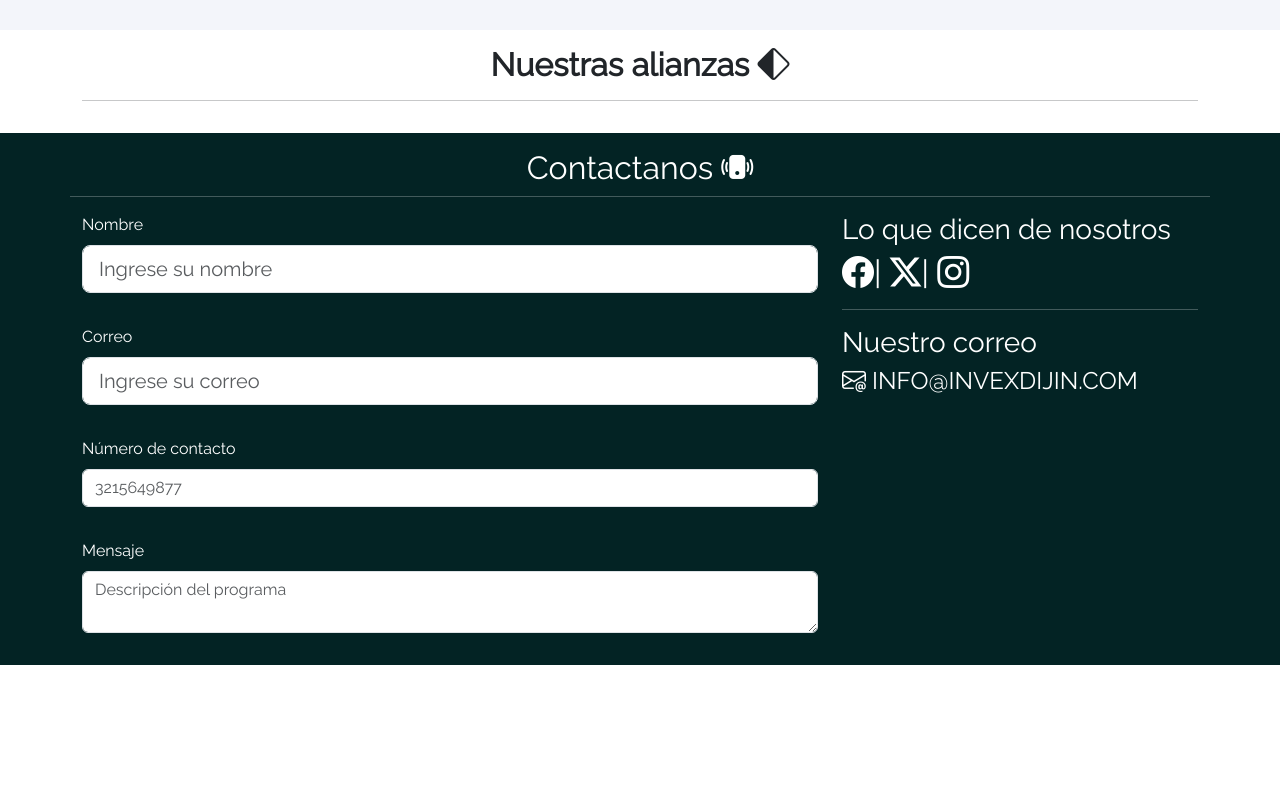
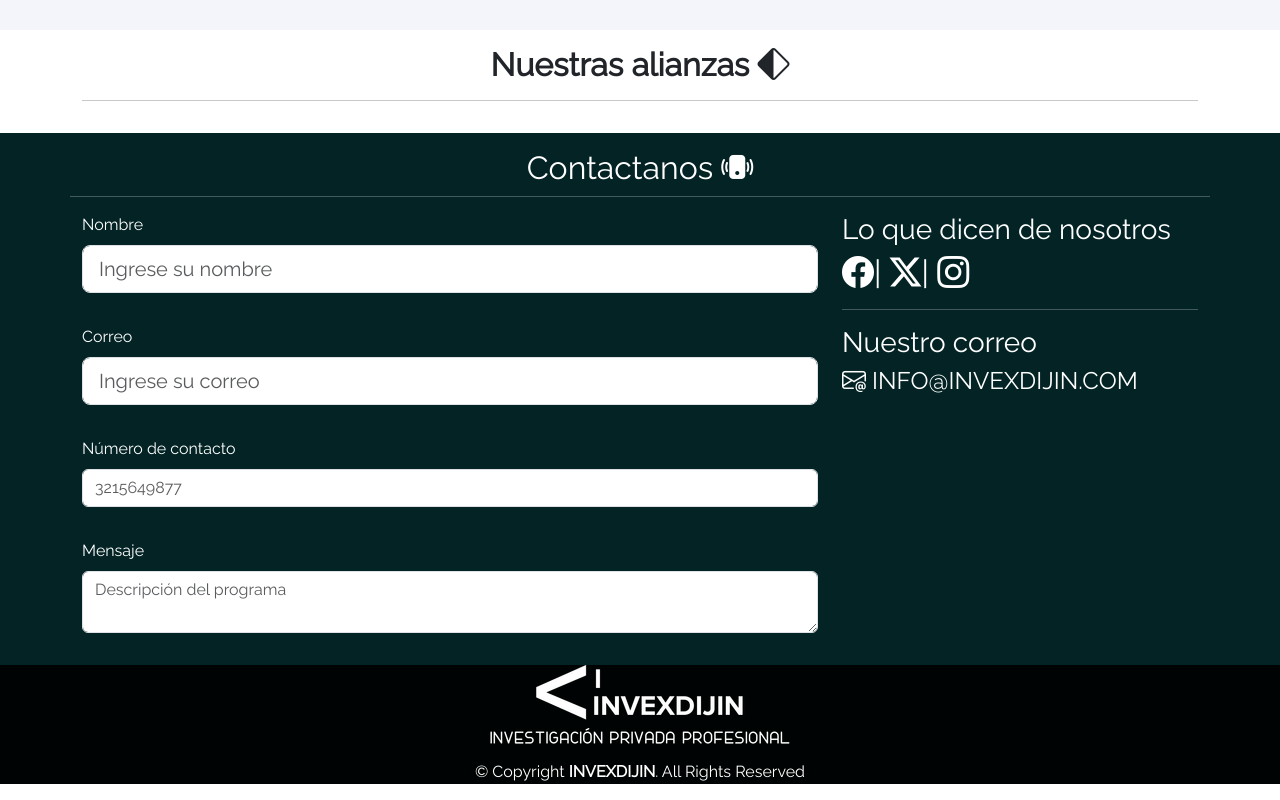
Before and after one commit to dpanqueva/personal-history-app, an Angular app: page / in a window 1280 px wide. Shown: the part 1872-2672 px from the top of the page. Before the commit the page ends 2537 px from the top, so only its background shows below. Built offline with nearby package versions, Linux system fonts and the light colour scheme.

Commit message:
include all styles for front, now to develop for whatsapp

```diff
--- a/src/app/app.component.html
+++ b/src/app/app.component.html
@@ -5,3 +5,4 @@
 <app-about></app-about>
 <app-alliances></app-alliances>
 <app-contact></app-contact>
+<app-footer></app-footer>
--- a/src/app/components/about/about.component.html
+++ b/src/app/components/about/about.component.html
@@ -7,7 +7,7 @@
         <hr />
         <div class="row">
             <div class="col-xs-12 col-sm-12 col-md-12 col-lg-4">
-                <img src="../../../assets/img/logo.png" alt="">
+                <img src="./assets/img/logo.png" alt="">
             </div>
             <div class="col-xs-12 col-sm-12 col-md-12 col-lg-8">
                 <p>
--- a/src/app/components/footer/footer.component.css
+++ b/src/app/components/footer/footer.component.css
@@ -0,0 +1,3 @@
+.footer{
+    background-color: #000303;
+}
--- a/src/app/components/footer/footer.component.html
+++ b/src/app/components/footer/footer.component.html
@@ -1 +1,4 @@
-<p>footer works!</p>
+<footer class="footer text-center text-white">
+    <p><img src="./assets/img/logoB.png" alt=""></p>
+    <p>&copy; Copyright <strong><span>INVEXDIJIN</span></strong>. All Rights Reserved</p>
+</footer>
--- a/src/app/components/products/products.component.html
+++ b/src/app/components/products/products.component.html
@@ -10,7 +10,7 @@
           <div class="card-header fst-italic fw-bolder">
             Ubicación de Personas Especializada
           </div>
-          <img src="../../../assets/img/person-identification.png" class="card-img-top" alt="...">
+          <img src="./assets/img/person-identification.png" class="card-img-top" alt="...">
           <div class="card-body fw-bold">
             <button type="button" class="btn btn-primary" data-bs-toggle="modal" data-bs-target="#locationPeople">
               ¿De qué se trata?
@@ -23,7 +23,7 @@
           <div class="card-header fst-italic fw-bolder">
             Verificación de Antecedentes, Registros y Anotaciones
           </div>
-          <img src="../../../assets/img/person-history.png" class="card-img-top" alt="...">
+          <img src="./assets/img/person-history.png" class="card-img-top" alt="...">
           <div class="card-body fw-bold">
             <button type="button" class="btn btn-primary" data-bs-toggle="modal" data-bs-target="#criminalRecord">
               ¿De qué se trata?
@@ -36,7 +36,7 @@
           <div class="card-header fst-italic fw-bolder">
             Servicios Profesionales de Investigación Judicial Privada
           </div>
-          <img src="../../../assets/img/legal-investigation.png" class="card-img-top" alt="...">
+          <img src="./assets/img/legal-investigation.png" class="card-img-top" alt="...">
           <div class="card-body fw-bold">
             <button type="button" class="btn btn-primary" data-bs-toggle="modal" data-bs-target="#legalInvestigation">
               ¿De qué se trata?
@@ -49,7 +49,7 @@
           <div class="card-header fst-italic fw-bolder">
             Evidencias Técnicas o Especializadas
           </div>
-          <img src="../../../assets/img/legal-investigation.png" class="card-img-top" alt="...">
+          <img src="./assets/img/legal-investigation.png" class="card-img-top" alt="...">
           <div class="card-body fw-bold">
             CDR (Call Detail Record) Celdas Celulares
             <button type="button" class="btn btn-primary" data-bs-toggle="modal" data-bs-target="#techinalEvidence">
@@ -63,7 +63,7 @@
           <div class="card-header fst-italic fw-bolder">
             ANALISIS LINK
           </div>
-          <img src="../../../assets/img/link-analysis.png" class="card-img-top" alt="...">
+          <img src="./assets/img/link-analysis.png" class="card-img-top" alt="...">
           <div class="card-body fw-bold">
             <button type="button" class="btn btn-primary" data-bs-toggle="modal" data-bs-target="#linkAnalysis">
               ¿De qué se trata?
```
Also changed, not shown: src/assets/img/logoB.png (added).
